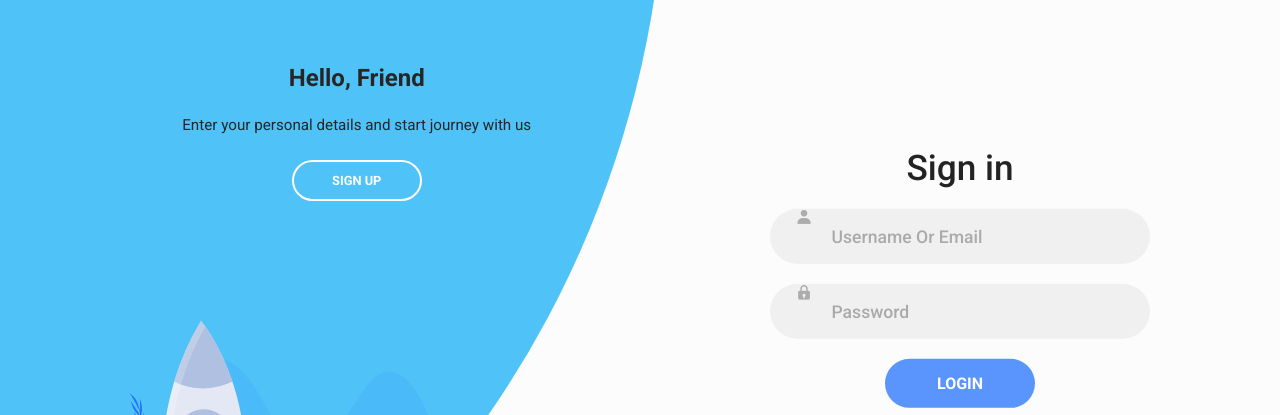
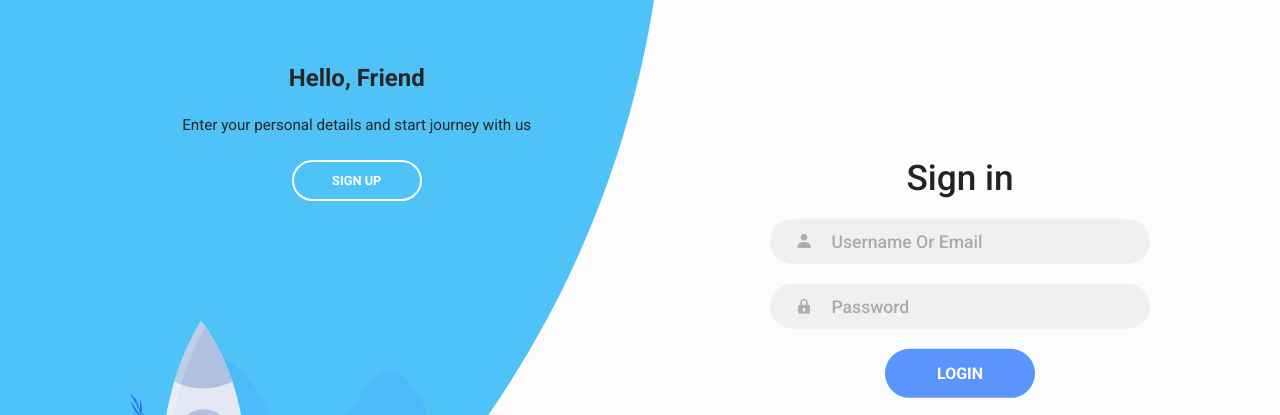
Before and after one commit to Ali-jalili/Ali-jalili-Project-Watch-Store, a website: page Client/Login and SignUp.html in a window 1280 px wide. Shown: the part 74-489 px from the top of the page. Drawn offline with nearby package versions, Linux system fonts and the light colour scheme; some packages are replaced by stand-ins of ours; no server answers; a script that the page names is missing.

Commit message:
Fixed the appearance of the form

```diff
--- a/Client/css/styles.css
+++ b/Client/css/styles.css
@@ -1659,9 +1659,11 @@ gap: 25px;
   width: 100%;
   background-color: #f0f0f0;
   margin: 10px 0;
-  height: 55px;
+  height: 45px;
   border-radius: 55px;
   display: grid;
+  align-self: center;
+  align-items: center;
   grid-template-columns: 15% 85%;
   padding: 0 0.4rem;
   position: relative;
--- a/Client/js/main.js
+++ b/Client/js/main.js
@@ -691,6 +691,11 @@ signUpForm.addEventListener('submit', function (event) {
         password: signUpForm.querySelector('input[name=password]').value
     };
 
+    if (!username || !password || !email || phone) {
+        alert('Please fill in all fields');
+        return;
+    }
+
 
 
     // Send form data using Axios
```
